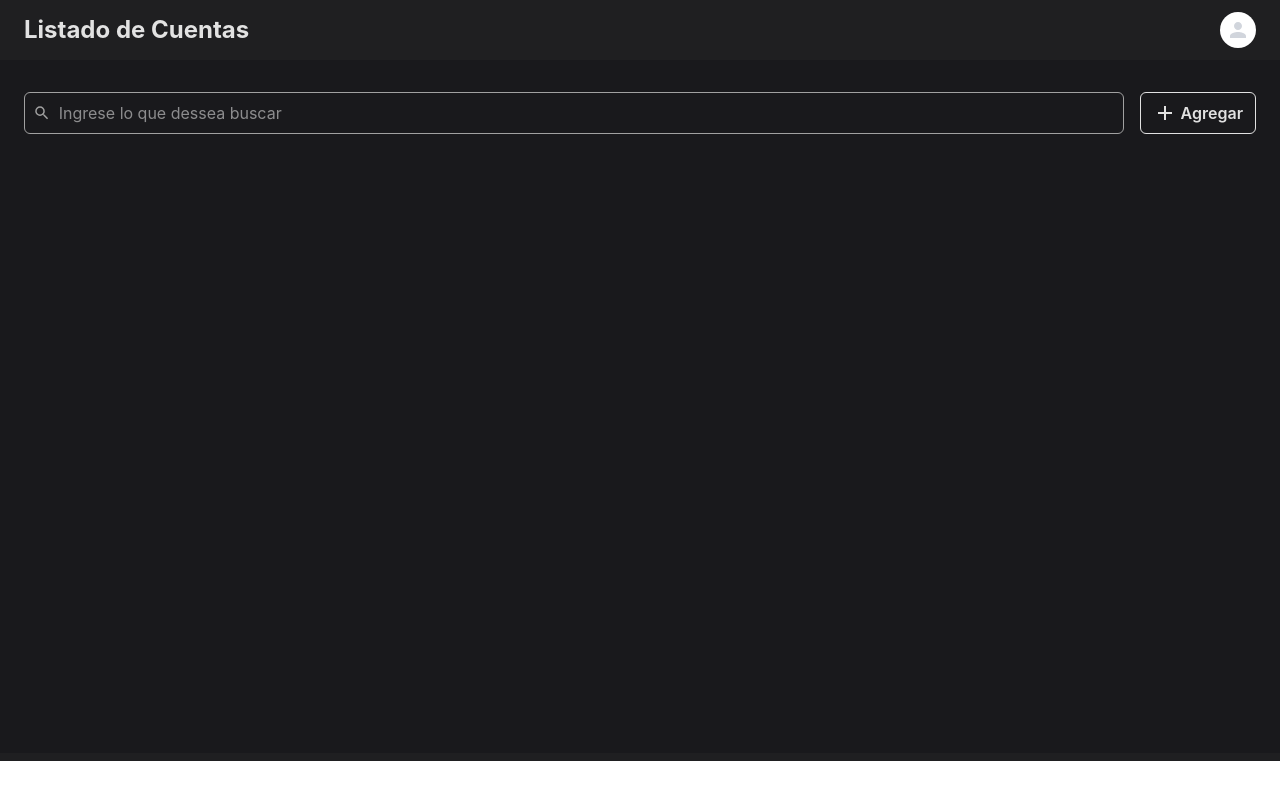
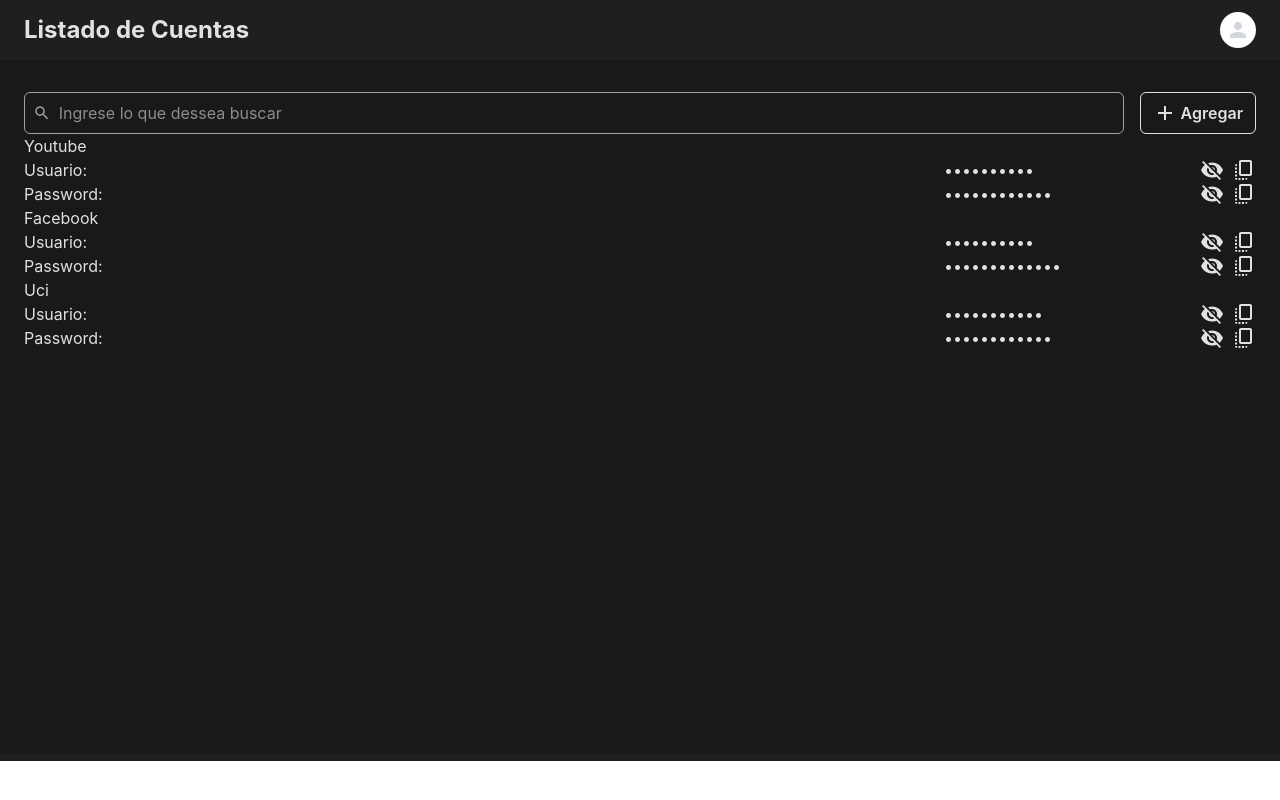
Before and after one commit to whatarelive/passwords-app-windows, a React (Vite) app: page /#/ in a window 1280 px wide. Built offline with nearby package versions, Linux system fonts and the light colour scheme.

Commit message:
Maquetación de la seccion de list accounts

```diff
--- a/src/components/WebAccountCard.tsx
+++ b/src/components/WebAccountCard.tsx
@@ -1,6 +1,87 @@
-const WebAccountCard = () => {
+import { useState, type FC } from "react";
+import { MdCopyAll, MdVisibility, MdVisibilityOff } from "react-icons/md";
+
+interface WebAccount {
+  id: string,
+  webName: string,
+  webUser: string,
+  webPassword: string,
+  webUrl: string
+}
+
+interface Props {
+  account: WebAccount;
+}
+
+const WebAccountCard: FC<Props> = ({ account }) => {
+  const [showUser, setShowUser] = useState(false);
+  const [showPassword, setShowPassword] = useState(false);
+
   return (
-    <div>WebAccountCard</div>
+    <article>
+      {/* Title bar */}
+      <div>
+        <h3>
+          {account.webName}
+        </h3>
+
+
+      </div>
+
+      {/* Content */}
+      <div>
+        {/* User row */}
+        <div className="flex justify-between">
+          <h4>Usuario:</h4>
+
+          <div className="flex gap-2">
+            <input
+              id="user"
+              name="user"
+              value={account.webUser}
+              disabled
+              type={showUser ? "text" : "password"}
+            />
+            <button onClick={() => setShowUser(!showUser)}>
+              {
+                showUser
+                  ? <MdVisibility size={24}/>
+                  : <MdVisibilityOff size={24}/>
+              }
+            </button>
+            <button>
+              <MdCopyAll size={24}/>
+            </button>
+          </div>
+        </div>
+
+        {/* Password row */}
+        <div className="flex justify-between">
+          <h4>Password:</h4>
+
+          <div className="flex gap-2">
+            <input
+              id="user"
+              name="user"
+              value={account.webPassword}
+              disabled
+              type={showPassword ? "text" : "password"}
+              className=""
+            />
+            <button onClick={() => setShowPassword(!showPassword)}>
+              {
+                showPassword
+                  ? <MdVisibility size={24}/>
+                  : <MdVisibilityOff size={24}/>
+              }
+            </button>
+            <button>
+              <MdCopyAll size={24}/>
+            </button>
+          </div>
+        </div>
+      </div>
+    </article>
   )
 }
 
--- a/src/components/WebAccountsList.tsx
+++ b/src/components/WebAccountsList.tsx
@@ -1,6 +1,17 @@
+import { mockData } from "@/data/mockData";
+import WebAccountCard from "./WebAccountCard";
+
 const WebAccountsList = () => {
   return (
-    <div>WebAccountsList</div>
+    <ul>
+      {
+        mockData.map((account) => (
+          <li key={account.id}>
+            <WebAccountCard account={account}/>
+          </li>
+        ))
+      }
+    </ul>
   )
 }
 
--- /dev/null
+++ b/src/data/mockData.ts
@@ -0,0 +1,21 @@
+export const mockData = [{
+    id: "1",
+    webName: "Youtube",
+    webUser: "PepeCojo23",
+    webPassword: "324414rfsdfa",
+    webUrl: "https://youtube.com/"
+},
+{
+    id: "2",
+    webName: "Facebook",
+    webUser: "PepeCojo61",
+    webPassword: "324414afsdafa",
+    webUrl: "https://facebook.com/"
+},
+{
+    id: "1",
+    webName: "Uci",
+    webUser: "PepeCojo612",
+    webPassword: "32dfavxfsdfa",
+    webUrl: "http://uci.cu/"
+}]
--- a/src/pages/app/HomePage.tsx
+++ b/src/pages/app/HomePage.tsx
@@ -1,10 +1,12 @@
 import { NavLink } from "react-router";
 import { MdAdd } from "react-icons/md";
 import Search from "@/components/Search";
+import WebAccountsList from "@/components/WebAccountsList";
 
 function HomePage() {
   return (
     <section className="w-full h-[693px] px-6 py-8 bg-[#19191c]">
+      {/* Add and Seacrh section */}
       <div className="flex gap-4">
         <Search/>
         <NavLink
@@ -15,6 +17,9 @@ function HomePage() {
           Agregar
         </NavLink>
       </div>
+
+      {/* Accounts List */}
+      <WebAccountsList/>
     </section>
   )
 }
```
